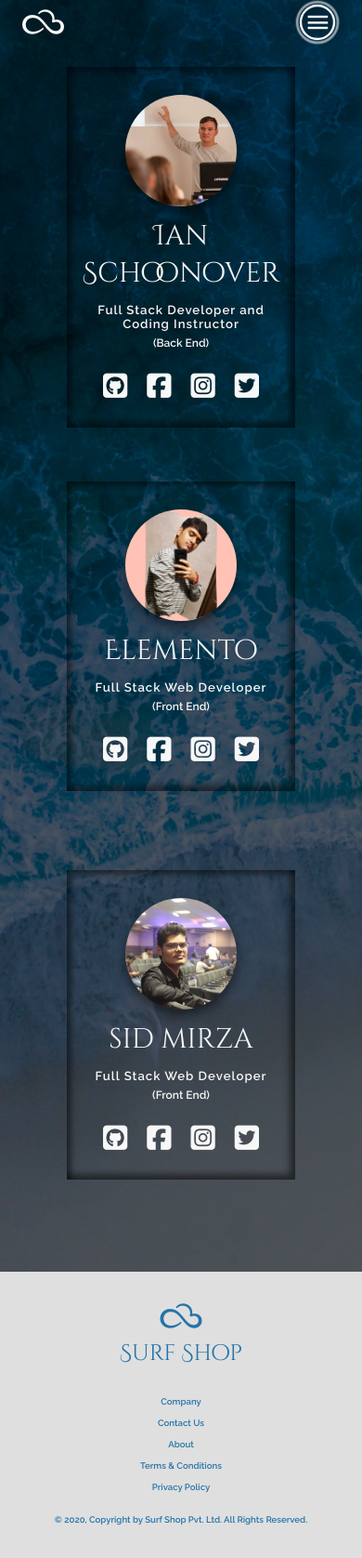
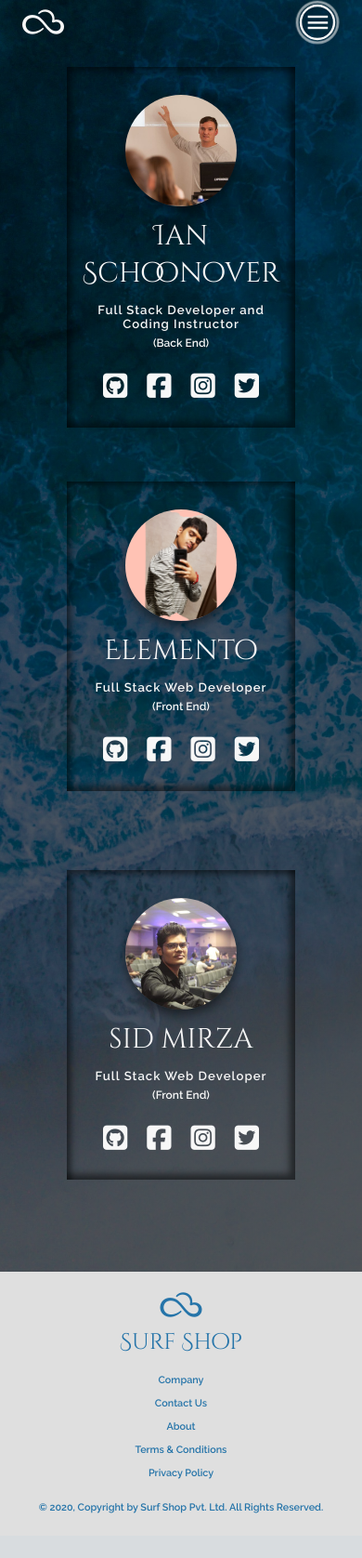
Before and after one commit to sidmirza4/Surf-Shop, a Node server app: page /about in a window 390 px wide. Shown: the whole page at 93% size. After the commit the page ends 1628 px from the top, so only its background shows below. Run offline with Node 20, Linux system fonts and the light colour scheme; style sheets or scripts are compiled from the project's sources; some libraries are stand-ins or nearby versions.

Commit message:
Make the fifth commit

```diff
--- a/public/sass/layout/_boilerplate.scss
+++ b/public/sass/layout/_boilerplate.scss
@@ -14,7 +14,6 @@
         justify-items: center;
 
         @include respond(mini-desk) {
-            height: max-content;
             padding: 12rem 0;
         }
     }
@@ -28,8 +27,8 @@
         justify-items: stretch;
 
         @include respond(mini-desk) {
+            padding: 12rem 0;
             height: auto;
-            padding: 12rem 0;
         }
 
     }
--- a/public/sass/layout/_footer.scss
+++ b/public/sass/layout/_footer.scss
@@ -1,11 +1,16 @@
 .footer{
+    width: 100%;
     background-color: $col-grey-l-3;
     display: flex;
     flex-direction: column;
     align-items: center;
     padding: 5rem 0;
-    font-size: 1.6rem;
+    font-size: 1.8rem;
     color: $col-primary-d;
+
+    @include respond(phone){
+        padding: 3rem 0;
+    }
 
     &__logo-box{
         display:flex;
@@ -45,7 +50,7 @@
         }
 
         @include respond(phone){
-            padding: 2rem 2rem 0 2rem;
+            padding: 0 2rem 0 2rem;
         }
 
     }
```
Also changed, not shown: public/css/style.comp.css (+8 -5 lines), public/css/style.concat.css (+8 -5 lines), public/css/style.css, public/css/style.prefix.css.
